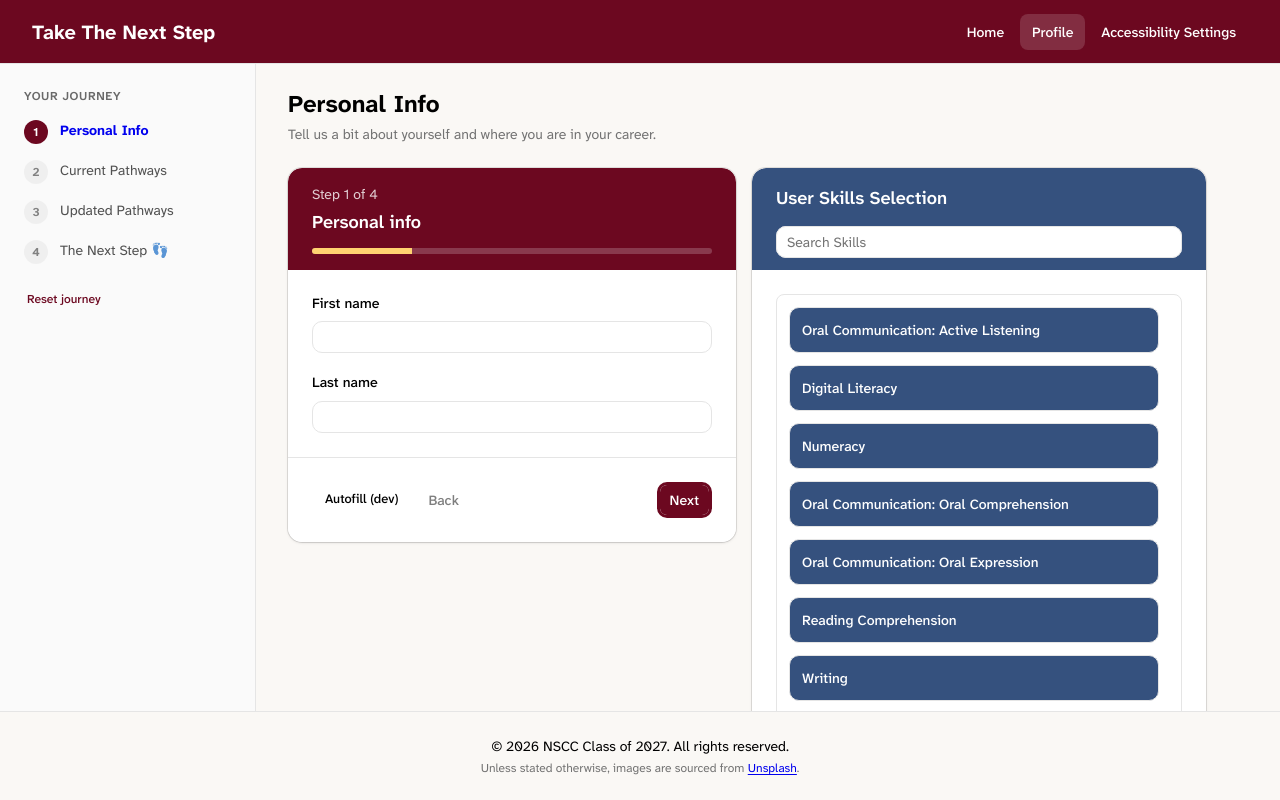
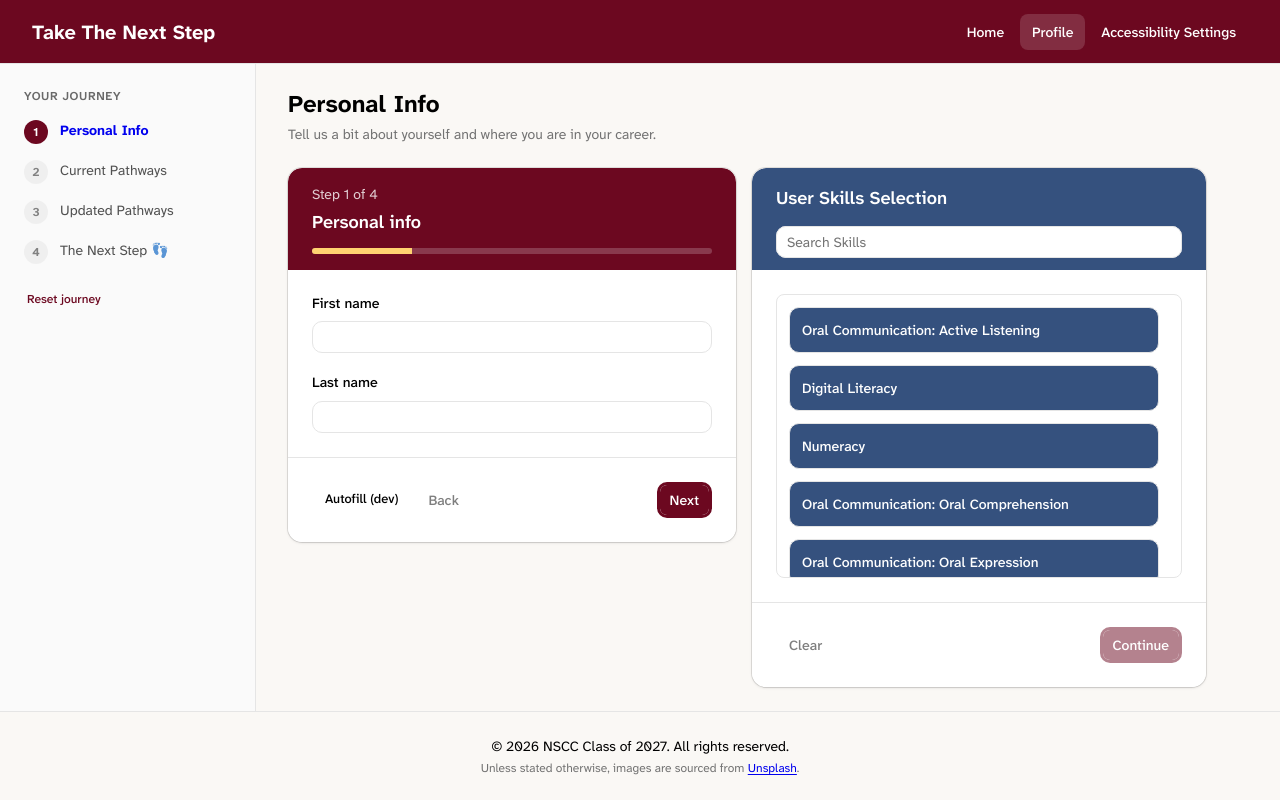
Before and after one commit to jaynaugler/ttns, a Next.js app: page /profile in a window 1280 px wide. Built offline with nearby package versions, Linux system fonts and the light colour scheme.

Commit message:
fixed skills container height

```diff
--- a/src/app/layout.tsx
+++ b/src/app/layout.tsx
@@ -23,7 +23,7 @@ export default function RootLayout({ children }: LayoutProps<"/">) {
       <div className="flex flex-1">
   <Sidebar />
   <main className="min-w-0 flex-1 flex flex-col px-4 py-6 md:px-8">
-    <div className="mx-auto w-full max-w-5xl flex-1">
+    <div className="mx-auto w-full max-w-5xl min-h-0 flex-1">
       {children}
     </div>
   </main>
--- a/src/components/skill-selection.css
+++ b/src/components/skill-selection.css
@@ -1,4 +1,9 @@
 @layer components {
+  .skills-grid-scrollbar > button:not(:disabled):hover {
+    box-shadow: 0 4px 10px rgb(0 0 0 / 18%);
+    transform: translateY(-2px);
+  }
+
   .profile-skill-actions {
     display: flex;
     align-items: center;
```
